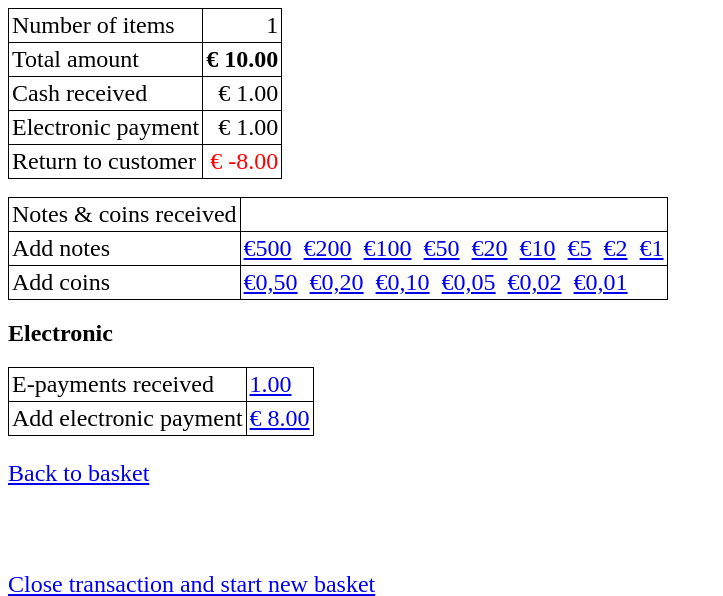
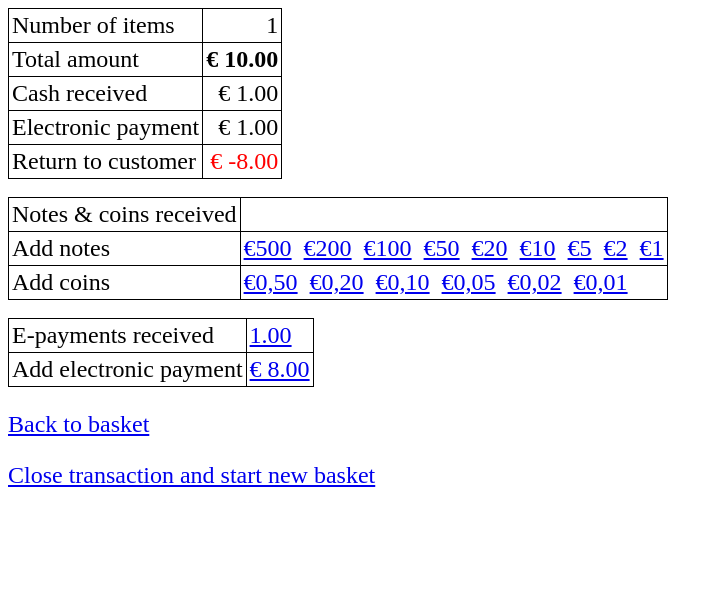
Before and after one commit to truestevie/mopos2, a Django app: page /pos/transaction/1/ in a window 1280 px wide. Shown: the top 596 px of the page, without its empty margins (0-723 px from the left). Run offline with Django 3.2, Linux system fonts and the light colour scheme; a user stored in the database is signed in; tables that the repository leaves empty hold one stand-in row (values such as "Sample post").

Commit message:
Reduce amount of text in web pages.

```diff
--- a/pos/templates/pos/transaction.html
+++ b/pos/templates/pos/transaction.html
@@ -58,7 +58,7 @@ a, p, div, table, td, th {
 <a href="/pos/basket/{{ basket.id }}/receive_cents/1/">€0,01</a>&nbsp;
 </td></tr>
 </table>
-<h2>Electronic</h2>
+<br />
 <table>
     <tr>
         <td>E-payments received</td>
@@ -76,7 +76,6 @@ a, p, div, table, td, th {
 </table>
 {% endif %}
 <p><a href="/pos/basket/">Back to basket</a></p>
-<br /><br />
 <p><a href="/pos/basket/{{ basket.id }}/close_basket/">Close transaction and start new basket</a></p>
 </body>
 </html>
```
